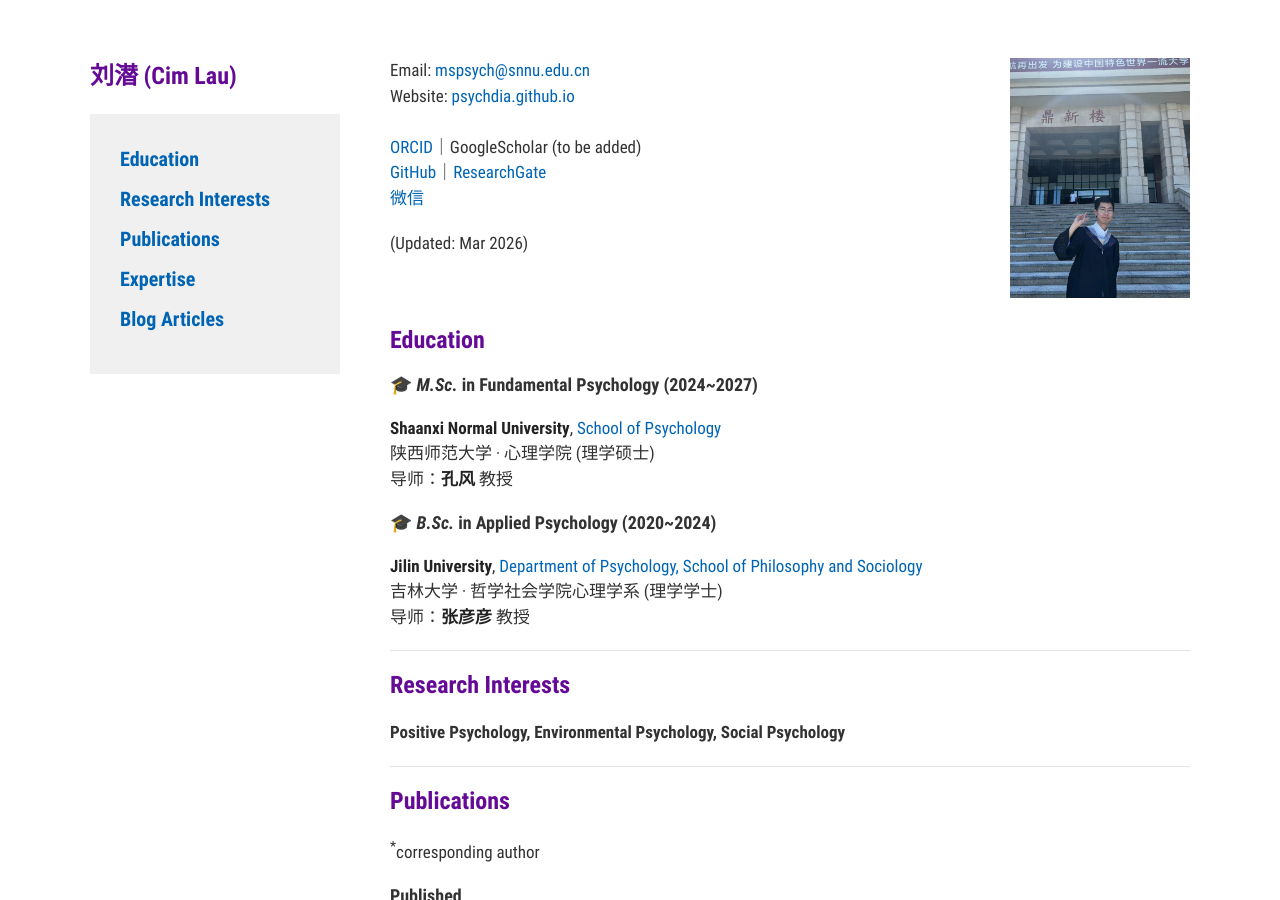
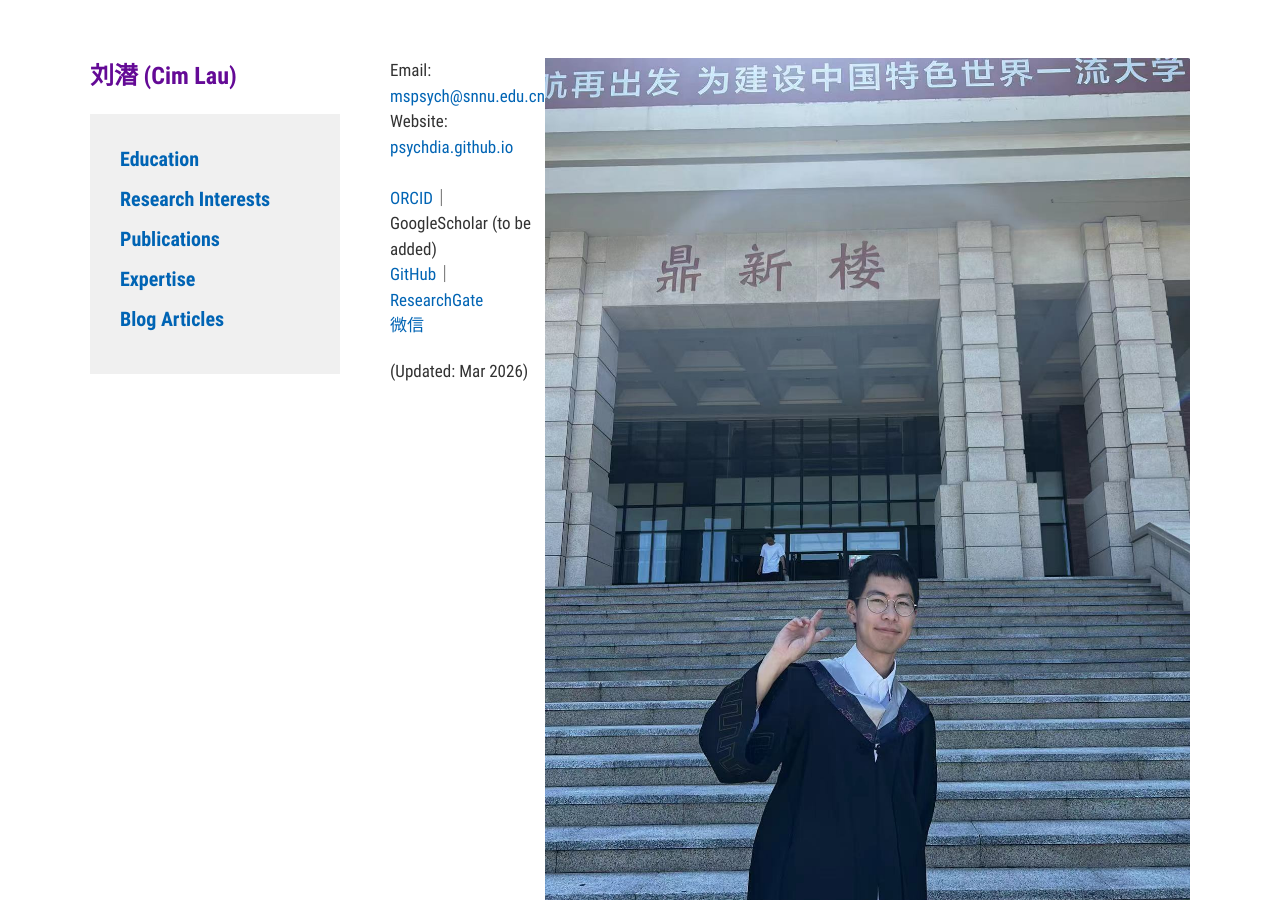
Before and after one commit to PsychDia/PsychDia.github.io, a Jekyll site: the page built from README.md, in a window 1280 px wide and 900 px high. Built offline with Jekyll 4.4.1, drawn with Linux system fonts in a browser that asks for light colours; our own code applies the rules of GitHub Pages for plain Markdown files; a script that is not in the unit is left out.

Commit message:
Update default.html

```diff
--- a/_layouts/default.html
+++ b/_layouts/default.html
@@ -50,7 +50,7 @@
             <!-- <img class="logo" src="img/Bruce-Packages-HexLogo.png" /> -->
           </div>
           <div>
-            <img class="logo" src="img/CimLau.jpg" />
+            <img src="img/CimLau.jpg" />
           </div>
         </div>
         {{ content }}
```
